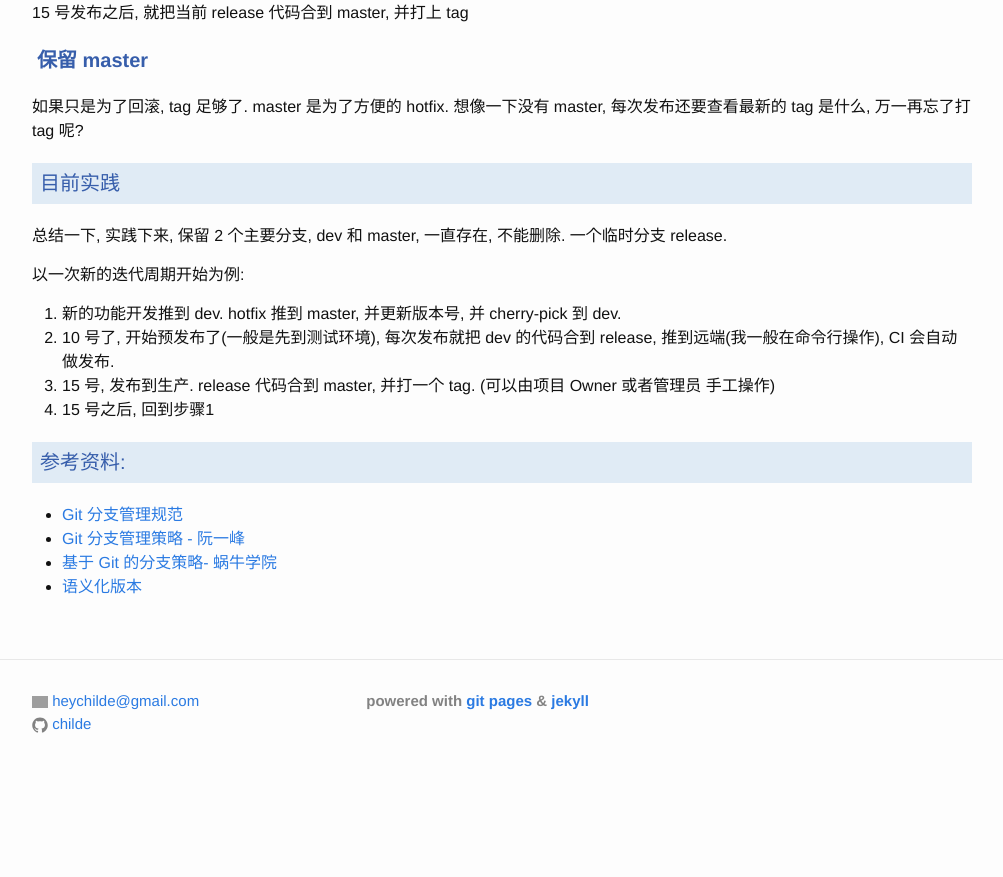
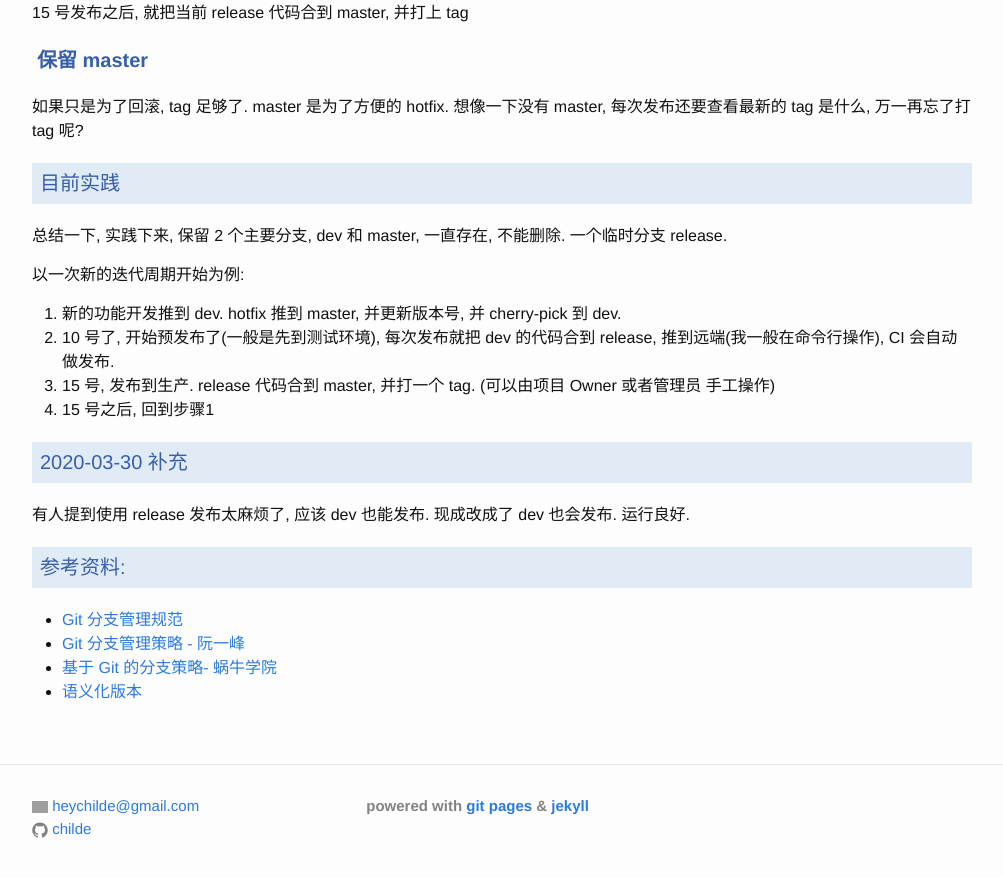
Before and after one commit to childe/ohmycat, a Jekyll site: the page built from _posts/2019-11-27-git-flow-practice.md, in a window 1280 px wide and 900 px high, scrolled down 1276 px. Shown: the top 877 px of the window, without its empty margins (138-1141 px from the left). Built offline with Jekyll 4.4.1, drawn with Linux system fonts in a browser that asks for light colours; our own code applies the rules of GitHub Pages for plain Markdown files; before the commit the page ends 2071 px from its top, so only the background shows below that; grey boxes are pictures that could not be loaded.

Commit message:
modified:   _posts/2019-11-27-git-flow-practice.md

```diff
--- a/_posts/2019-11-27-git-flow-practice.md
+++ b/_posts/2019-11-27-git-flow-practice.md
@@ -65,6 +65,10 @@ date: 2019-11-27T15:16:55+0800
 3. 15 号, 发布到生产. release 代码合到 master, 并打一个 tag. (可以由项目 Owner 或者管理员 手工操作)
 4. 15 号之后, 回到步骤1
 
+## 2020-03-30 补充
+
+有人提到使用 release 发布太麻烦了, 应该 dev 也能发布. 现成改成了 dev 也会发布. 运行良好.
+
 ## 参考资料:
 
 - [Git 分支管理规范](https://juejin.im/post/5d82e1f3e51d4561d044cd88)
```
